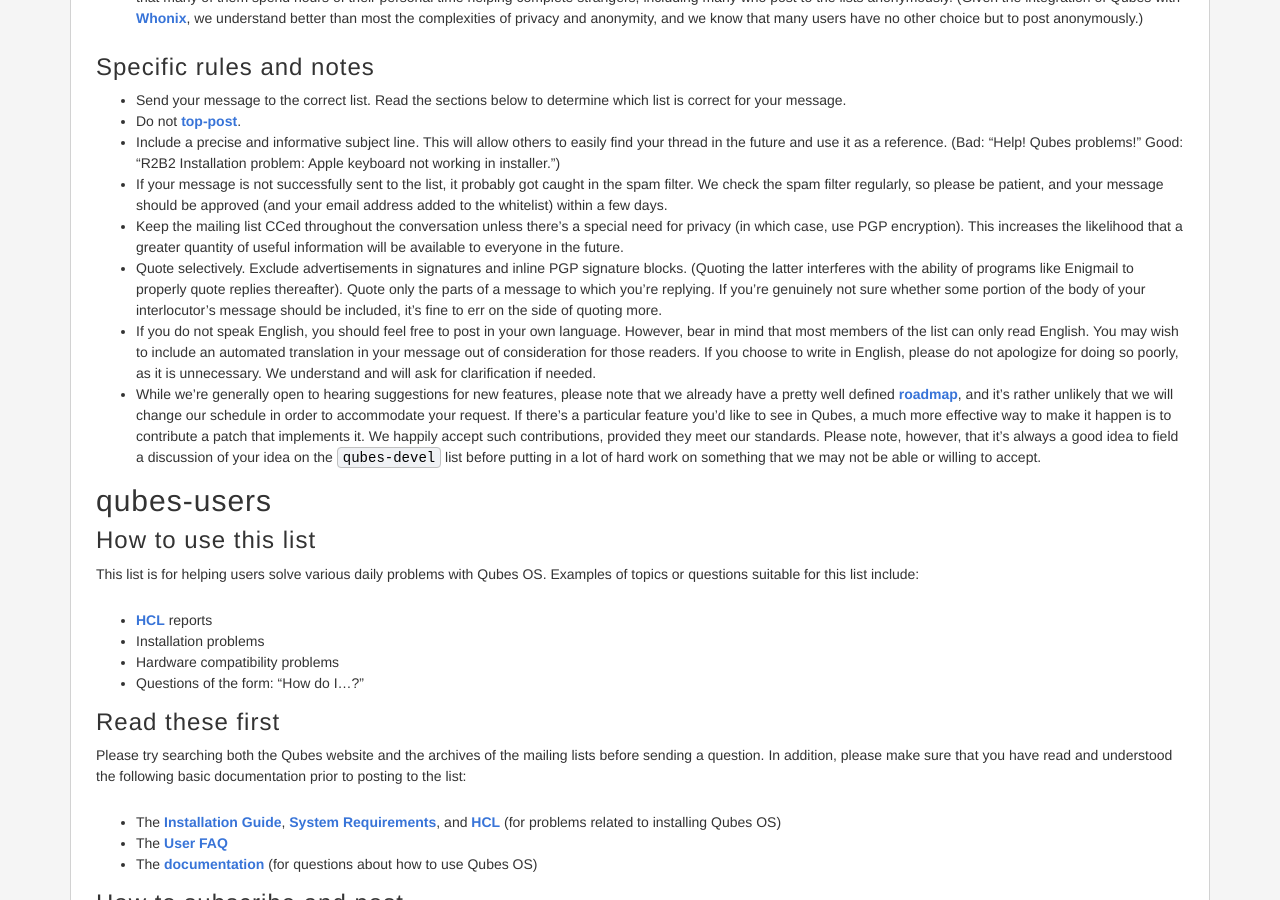
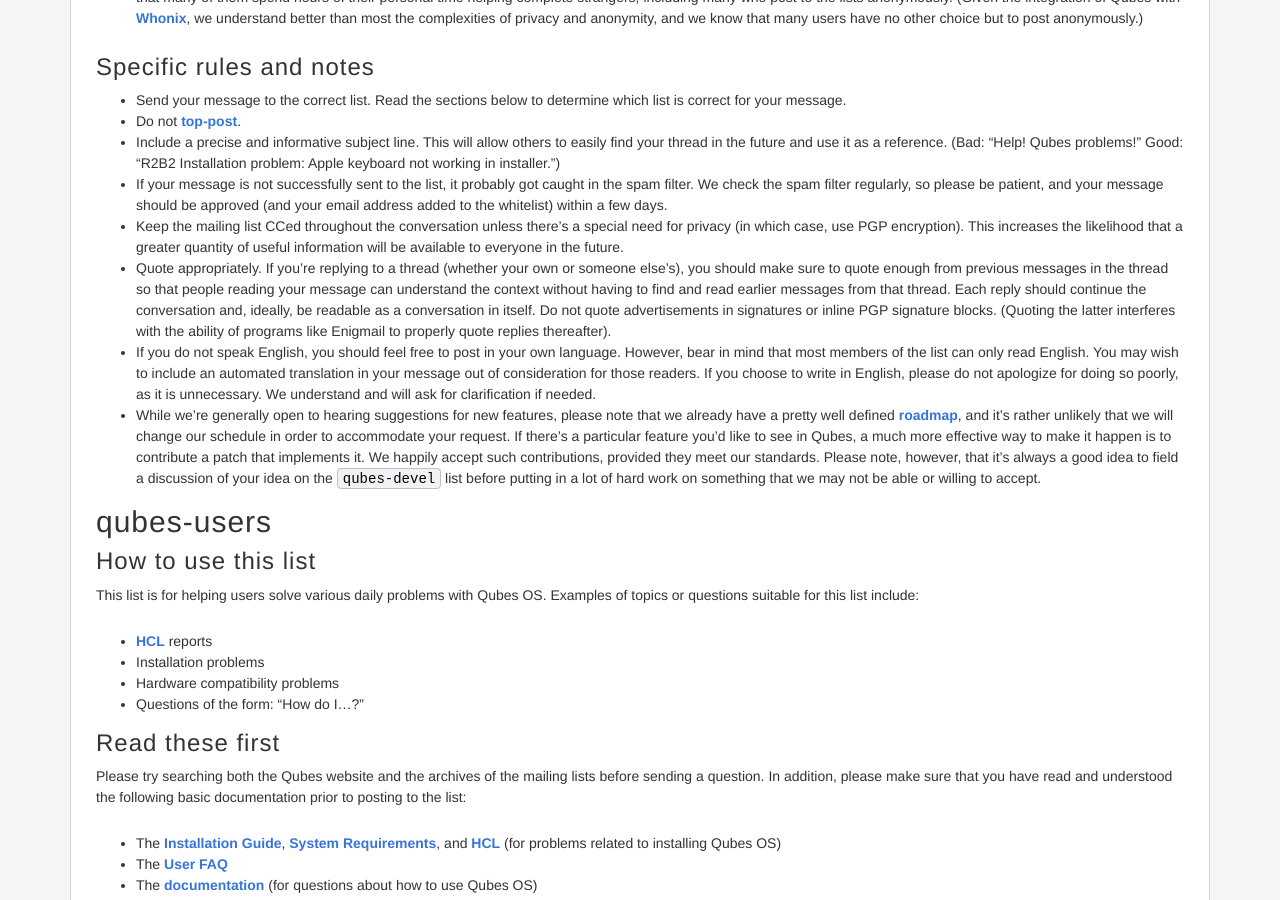
Before and after one commit to QubesOS/qubesos.github.io, a Jekyll site: the page built from pages/mailing-lists.md, in a window 1280 px wide and 900 px high, scrolled down 1220 px. Built offline with Jekyll 4.4.1, drawn with Linux system fonts in a browser that asks for light colours; some web fonts are replaced.

Commit message:
Update section on quoting appropriately

```diff
--- a/pages/mailing-lists.md
+++ b/pages/mailing-lists.md
@@ -115,12 +115,14 @@ guidelines.
    special need for privacy (in which case, use PGP encryption). This increases
    the likelihood that a greater quantity of useful information will be
    available to everyone in the future.
- * Quote selectively. Exclude advertisements in signatures and inline PGP
-   signature blocks. (Quoting the latter interferes with the ability of programs
-   like Enigmail to properly quote replies thereafter). Quote only the parts of
-   a message to which you're replying. If you're genuinely not sure whether some
-   portion of the body of your interlocutor's message should be included, it's
-   fine to err on the side of quoting more.
+ * Quote appropriately. If you're replying to a thread (whether your own or
+   someone else's), you should make sure to quote enough from previous messages
+   in the thread so that people reading your message can understand the context
+   without having to find and read earlier messages from that thread. Each reply
+   should continue the conversation and, ideally, be readable as a conversation
+   in itself. Do not quote advertisements in signatures or inline PGP signature
+   blocks. (Quoting the latter interferes with the ability of programs like
+   Enigmail to properly quote replies thereafter).
  * If you do not speak English, you should feel free to post in your own
    language. However, bear in mind that most members of the list can only read
    English. You may wish to include an automated translation in your message out
```
